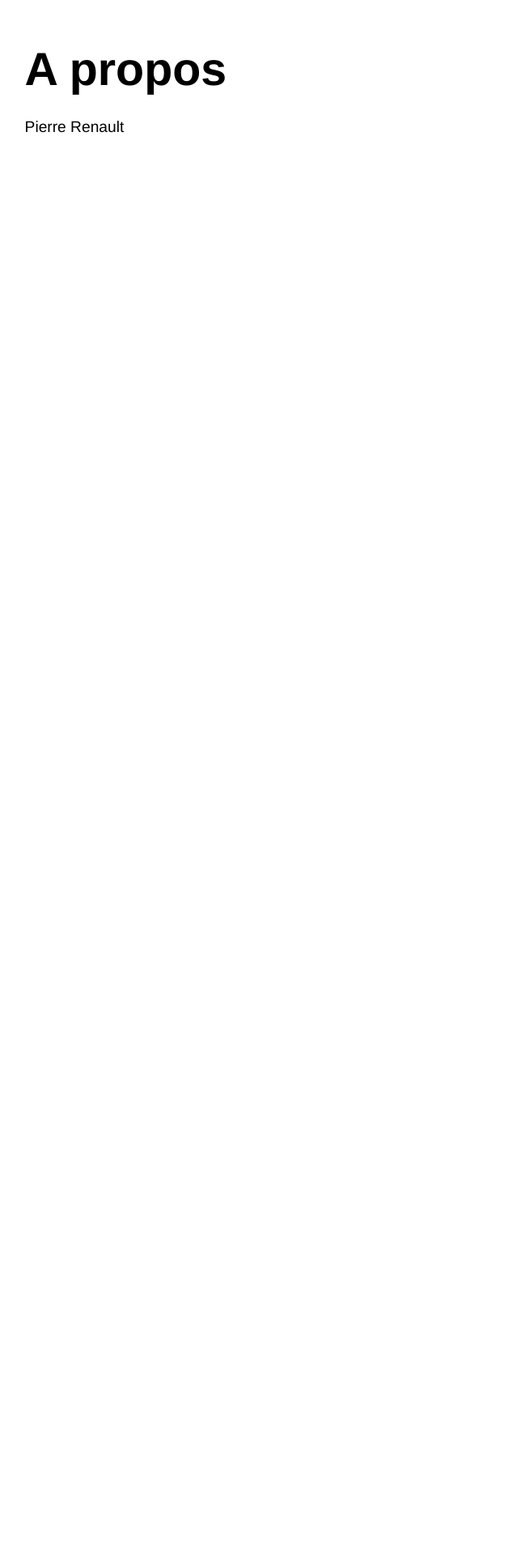
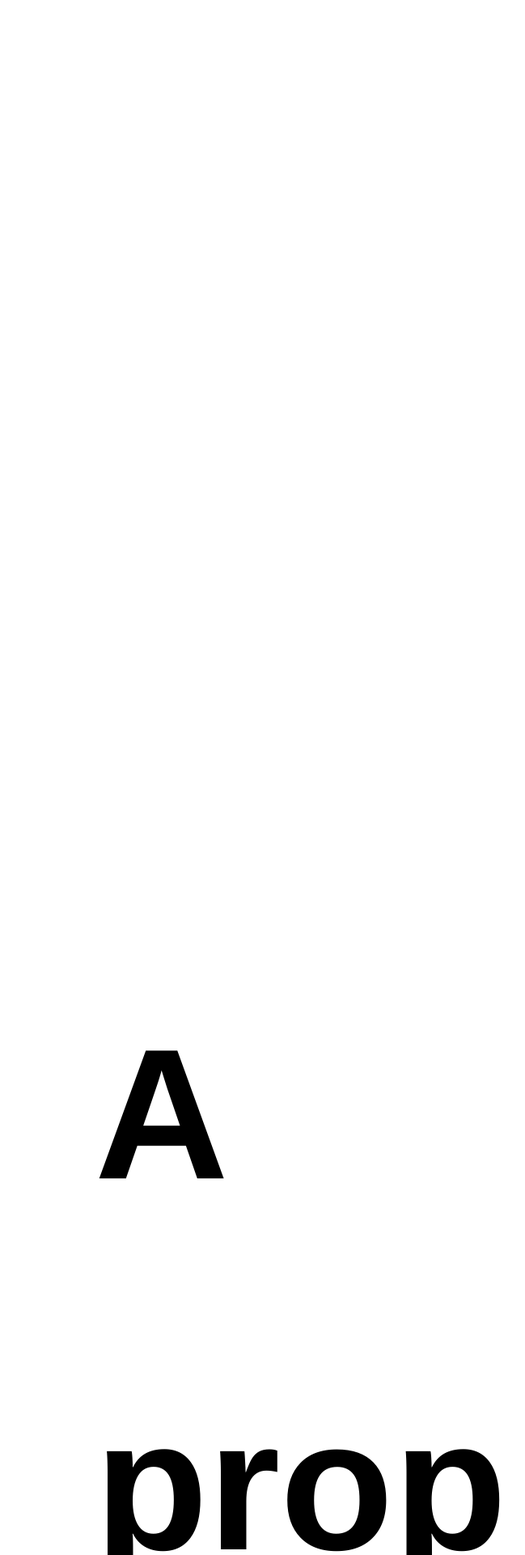
Before and after one commit to pierrenault/hopdurable.github.io, a Jekyll site: the page built from about.md, in a window 1280 px wide. Shown: the top 1920 px of the page at 81% size, without its empty margins (219-868 px from the left). Built offline with Jekyll 4.4.1, drawn with Linux system fonts in a browser that asks for light colours; before the commit the page ends 957 px from its top, so only the background shows below that.

Commit message:
Updated _typography.scss

```diff
--- a/_sass/config/_typography.scss
+++ b/_sass/config/_typography.scss
@@ -5,13 +5,13 @@
 // Our variables
 //-------------------------------------
 $base-font-family:        Overpass, Helvetica, Arial, sans-serif;
-$base-font-size:          25px;
+$base-font-size:          16px;
 $small-font-size:         $base-font-size * 0.875;
 
 $ratio:                   1.20;
-$base:                    1;
+$base:                    2;
 $base-em:                 $base * 1em;
-$base-px:                 $base * 25px;
+$base-px:                 $base * 16px;
 
 $ms0:                     1;
 $ms1:                     $ratio;        /* 1.2   */
```
